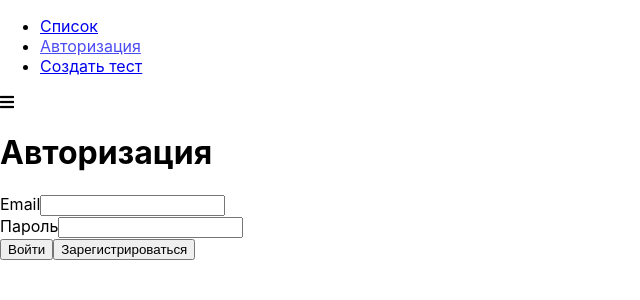
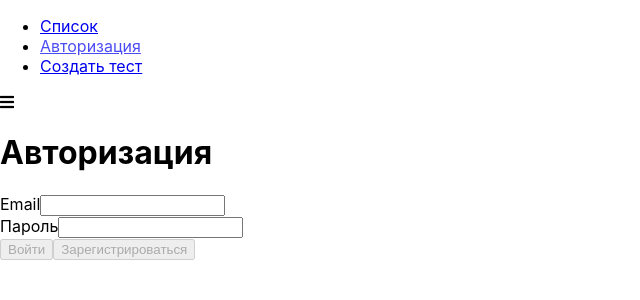
Before and after one commit to camward/React-Quiz, a React app: page /auth in a window 1280 px wide. Shown: the top 300 px of the page, without its empty margins (0-640 px from the left). Built offline with nearby package versions, Linux system fonts and the light colour scheme; the HTML template or start-up script is replaced by a standard one.

Commit message:
валидация формы

```diff
--- a/src/containers/Auth/Auth.js
+++ b/src/containers/Auth/Auth.js
@@ -7,6 +7,7 @@
 export default class Auth extends Component {
 
   state = {
+    isFormValid: false,
     formControls: {
       email: {
         value: '',
@@ -79,8 +80,14 @@
 
     formControls[controlName] = control
 
+    let isFormValid = true
+
+    Object.keys(formControls).forEach(name => {
+      isFormValid = formControls[name].valid && isFormValid
+    })
+
     this.setState({
-      formControls
+      formControls, isFormValid
     })
   }
 
@@ -116,6 +123,7 @@
             <Button
               type="success"
               onClick={this.loginHandler}
+              disabled={!this.state.isFormValid}
             >
               Войти
             </Button>
@@ -123,6 +131,7 @@
             <Button
               type="primary"
               onClick={this.registerHandler}
+              disabled={!this.state.isFormValid}
             >
               Зарегистрироваться
             </Button>
```
